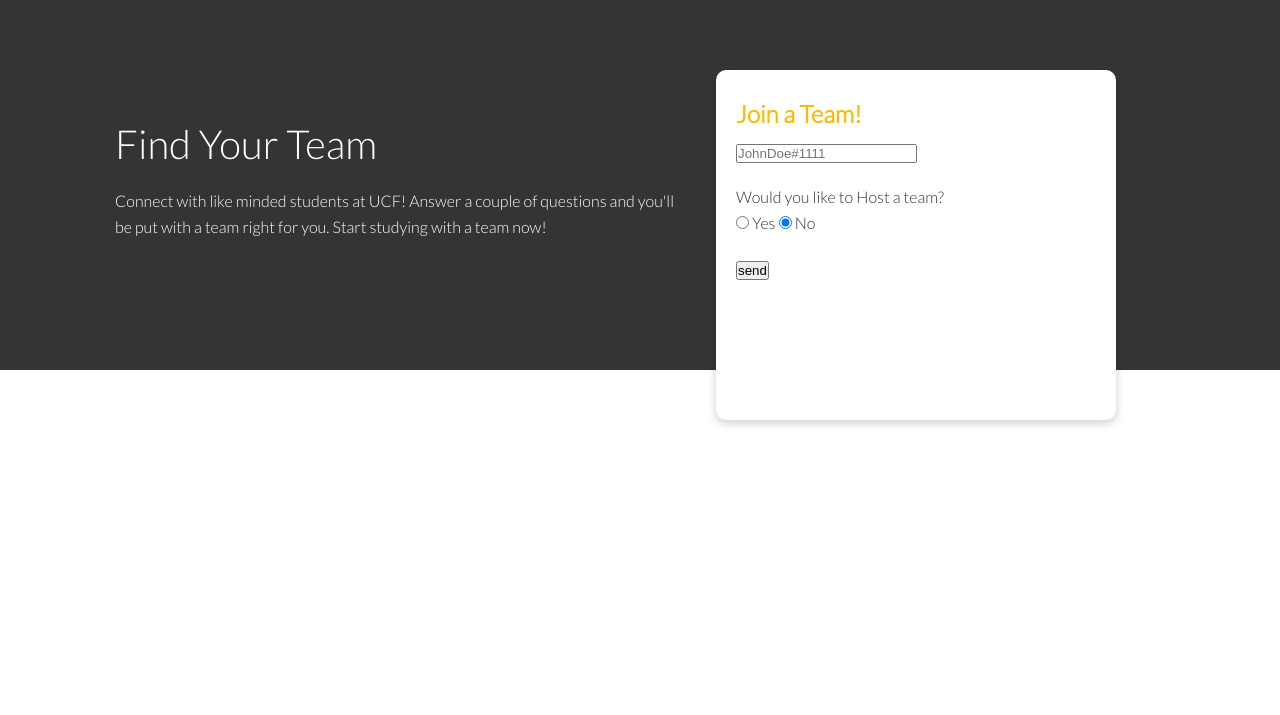
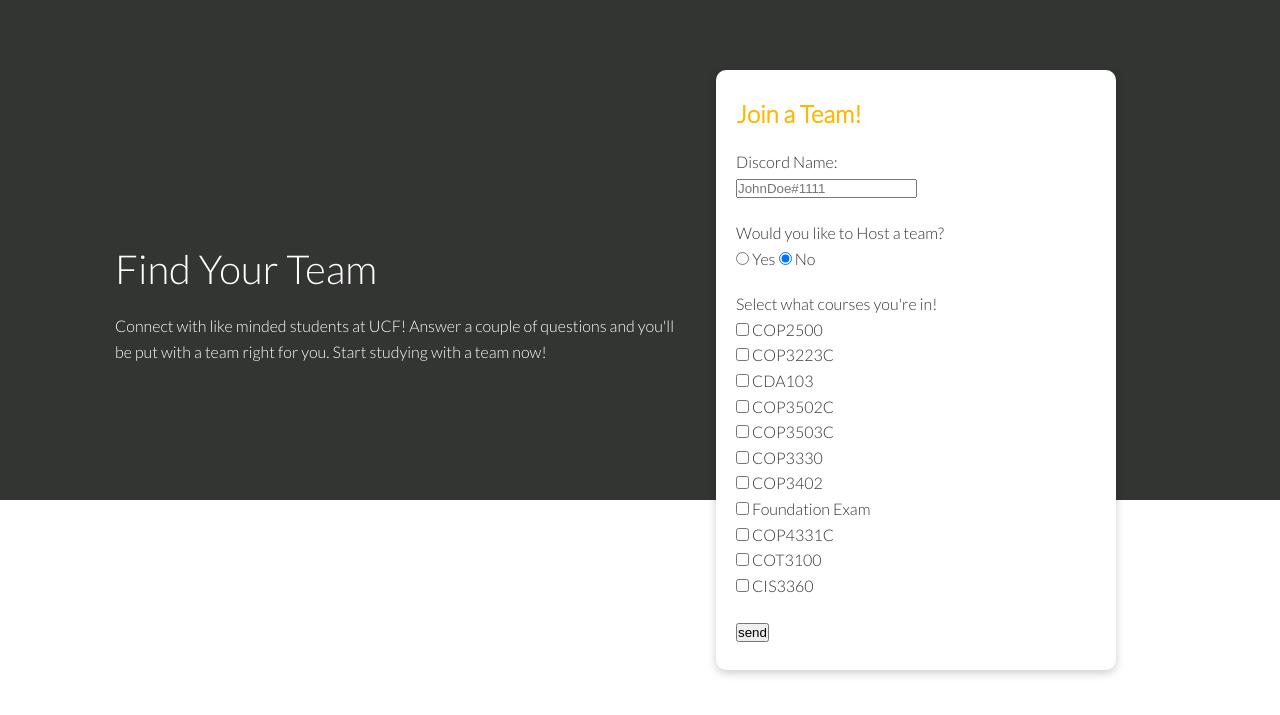
Before and after one commit to TenTides/swampWeb, a Flask app: page / in a window 1280 px wide. Shown: the part 70-785 px from the top of the page. Run offline with Flask 2, Linux system fonts and the light colour scheme.

Commit message:
Added Courses to HTML and fixed form card CSS

```diff
--- a/Web/static/styles.css
+++ b/Web/static/styles.css
@@ -71,7 +71,7 @@ img {
 }
 /* Showcase */
 .showcase{
-    height: 5z00px;
+    height: 500px;
     background-color: #333533;
     color:white;
     position: relative;
@@ -98,7 +98,7 @@ img {
 .showcase-form {
     position: relative;
     top:60px;
-    height: 350px;
+    height: 600px;
     width: 400px;
     padding: 40px;
     z-index: 100;
--- a/Web/templates/index.html
+++ b/Web/templates/index.html
@@ -38,8 +38,12 @@
                     <h2>Join a Team!</h2>
                     <form action="/submit" method="POST">
                         <div class="form-control">
-                            <input type="text" id="discord-name" name="discord-name" placeholder="JohnDoe#1111" required>
+                            <p>Discord Name:
+                                <br />
+                                <input type="text" id="discord-name" name="discord-name" placeholder="JohnDoe#1111" required>
+                            </p>
                         </div>
+
                         <div class="form-control">
                             <p>Would you like to Host a team?
                                 <br />
@@ -47,16 +51,34 @@
                                 <input type="radio" id="host-no"name="host" value="No" checked="checked" > No
                             </p>
                         </div>
-                        <!-- These Are forms that can be updated later -->
-                        <!-- <div class="form-control">
-                            <input type="text" name="name" placeholder="Name" required>
+
+                            <!--These are the Course input form -->
+                        <div class="form-control">
+                            <p>Select what courses you're in!
+                                <br />
+                                <input type="checkbox" id="COP2500" name="courses" value="COP2500" > COP2500
+                                <br />
+                                <input type="checkbox" id="COP3223C" name="courses" value="COP3223C" > COP3223C
+                                <br />
+                                <input type="checkbox" id="CDA103" name="courses" value="CDA103" > CDA103
+                                <br />
+                                <input type="checkbox" id="COP3502C" name="courses" value="COP3502C" > COP3502C
+                                <br />
+                                <input type="checkbox" id="COP3503C" name="courses" value="COP3503C" > COP3503C
+                                <br />
+                                <input type="checkbox" id="COP3330" name="courses" value="COP3330" > COP3330
+                                <br />
+                                <input type="checkbox" id="COP3402" name="courses" value="COP3402" > COP3402
+                                <br />
+                                <input type="checkbox" id="Foundation Exam" name="courses" value="Foundation Exam" > Foundation Exam
+                                <br />
+                                <input type="checkbox" id="COP4331C" name="courses" value="COP4331C" > COP4331C
+                                <br />
+                                <input type="checkbox" id="COT3100" name="courses" value="COT3100" > COT3100
+                                <br />
+                                <input type="checkbox" id="CIS3360" name="courses" value="CIS3360" > CIS3360
+                            </p>
                         </div>
-                        <div class="form-control">
-                            <input type="text" name="name" placeholder="Name" required>
-                        </div>
-                        <div class="form-control">
-                            <input type="text" name="name" placeholder="Name" required>
-                        </div> -->
                         <input type="submit" value="send" class="btn btn-primary">
                     </form>
                 </div>
```
